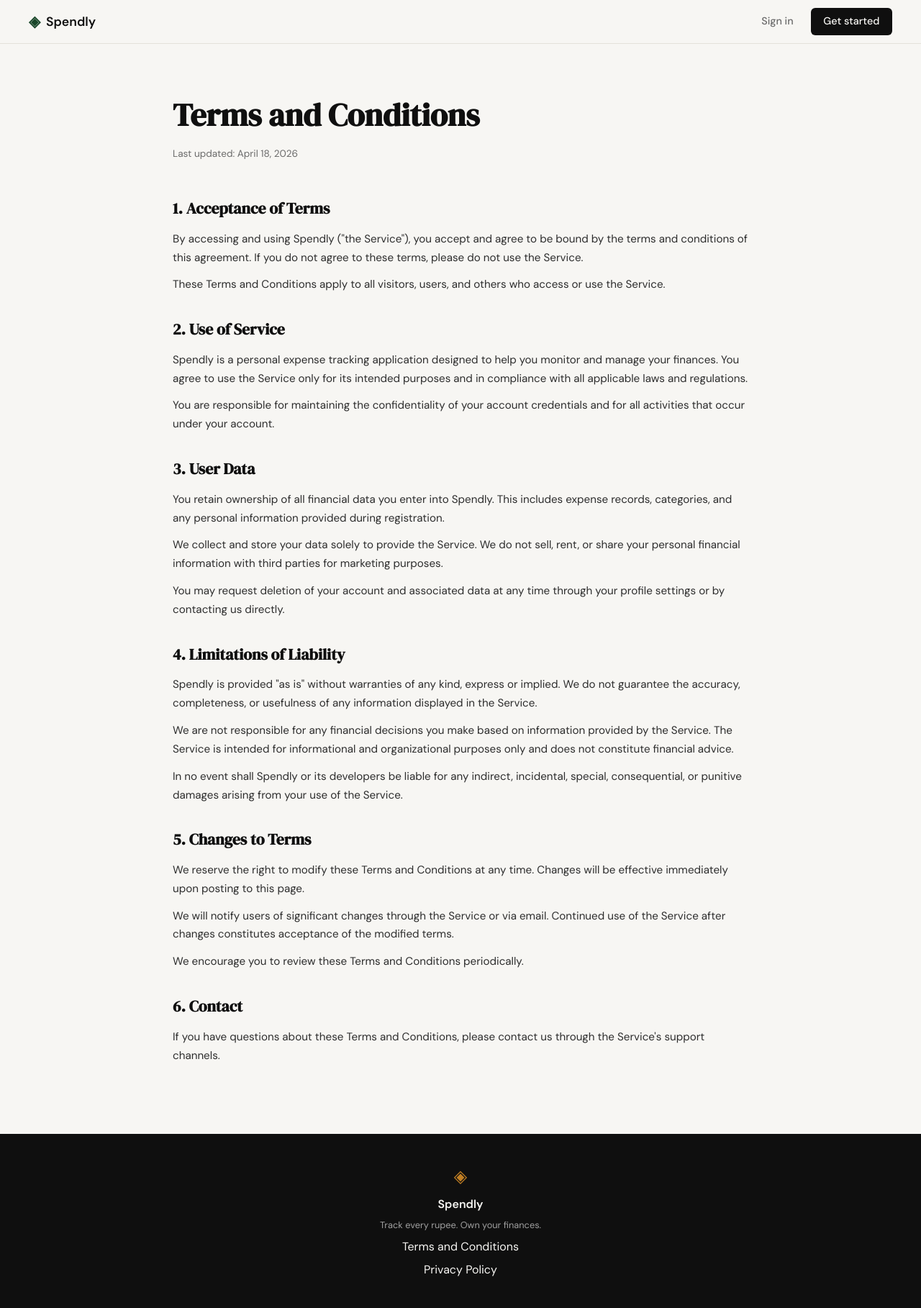
After one commit to srvmann/Expenditures, a Flask app: page /terms in a window 1280 px wide. The commit adds this page. Shown: the whole page at 72% size. Run offline with Flask 3, Linux system fonts and the light colour scheme.

Commit message:
added terms and condition policiy to footer using claude

```diff
--- a/app.py
+++ b/app.py
@@ -20,6 +20,11 @@ def register():
 @app.route("/login")
 def login():
     return render_template("login.html")
+
+
+@app.route("/terms")
+def terms():
+    return render_template("terms.html")
 
 
 # ------------------------------------------------------------------ #
--- a/static/css/style.css
+++ b/static/css/style.css
@@ -478,6 +478,55 @@ a { color: inherit; text-decoration: none; }
 .auth-switch a:hover { text-decoration: underline; }
 
 /* ------------------------------------------------------------------ */
+/* Legal pages (Terms, Privacy)                                        */
+/* ------------------------------------------------------------------ */
+
+.legal-page {
+    min-height: calc(100vh - 60px - 100px);
+    padding: 4rem 2rem;
+}
+
+.legal-inner {
+    max-width: 800px;
+    margin: 0 auto;
+}
+
+.legal-title {
+    font-family: var(--font-display);
+    font-size: clamp(2rem, 4vw, 2.75rem);
+    color: var(--ink);
+    margin-bottom: 0.5rem;
+}
+
+.legal-updated {
+    font-size: 0.85rem;
+    color: var(--ink-muted);
+    margin-bottom: 3rem;
+}
+
+.legal-section {
+    margin-bottom: 2rem;
+}
+
+.legal-section h2 {
+    font-family: var(--font-display);
+    font-size: 1.35rem;
+    color: var(--ink);
+    margin-bottom: 0.75rem;
+}
+
+.legal-section p {
+    font-size: 0.95rem;
+    color: var(--ink-soft);
+    line-height: 1.7;
+    margin-bottom: 0.75rem;
+}
+
+.legal-section p:last-child {
+    margin-bottom: 0;
+}
+
+/* ------------------------------------------------------------------ */
 /* Footer                                                              */
 /* ------------------------------------------------------------------ */
 
--- a/templates/base.html
+++ b/templates/base.html
@@ -34,7 +34,7 @@
             <span class="brand-icon">◈</span>
             <span class="footer-name">Spendly</span>
             <p class="footer-copy">Track every rupee. Own your finances.</p>
-            <a href="#">Terms and Conditions</a>
+            <a href="/terms">Terms and Conditions</a>
             <a href="#">Privacy Policy</a>
         </div>
     </footer>
--- /dev/null
+++ b/templates/terms.html
@@ -0,0 +1,52 @@
+{% extends "base.html" %}
+
+{% block title %}Terms and Conditions — Spendly{% endblock %}
+
+{% block content %}
+
+<section class="legal-page">
+    <div class="legal-inner">
+        <h1 class="legal-title">Terms and Conditions</h1>
+        <p class="legal-updated">Last updated: April 18, 2026</p>
+
+        <div class="legal-section">
+            <h2>1. Acceptance of Terms</h2>
+            <p>By accessing and using Spendly ("the Service"), you accept and agree to be bound by the terms and conditions of this agreement. If you do not agree to these terms, please do not use the Service.</p>
+            <p>These Terms and Conditions apply to all visitors, users, and others who access or use the Service.</p>
+        </div>
+
+        <div class="legal-section">
+            <h2>2. Use of Service</h2>
+            <p>Spendly is a personal expense tracking application designed to help you monitor and manage your finances. You agree to use the Service only for its intended purposes and in compliance with all applicable laws and regulations.</p>
+            <p>You are responsible for maintaining the confidentiality of your account credentials and for all activities that occur under your account.</p>
+        </div>
+
+        <div class="legal-section">
+            <h2>3. User Data</h2>
+            <p>You retain ownership of all financial data you enter into Spendly. This includes expense records, categories, and any personal information provided during registration.</p>
+            <p>We collect and store your data solely to provide the Service. We do not sell, rent, or share your personal financial information with third parties for marketing purposes.</p>
+            <p>You may request deletion of your account and associated data at any time through your profile settings or by contacting us directly.</p>
+        </div>
+
+        <div class="legal-section">
+            <h2>4. Limitations of Liability</h2>
+            <p>Spendly is provided "as is" without warranties of any kind, express or implied. We do not guarantee the accuracy, completeness, or usefulness of any information displayed in the Service.</p>
+            <p>We are not responsible for any financial decisions you make based on information provided by the Service. The Service is intended for informational and organizational purposes only and does not constitute financial advice.</p>
+            <p>In no event shall Spendly or its developers be liable for any indirect, incidental, special, consequential, or punitive damages arising from your use of the Service.</p>
+        </div>
+
+        <div class="legal-section">
+            <h2>5. Changes to Terms</h2>
+            <p>We reserve the right to modify these Terms and Conditions at any time. Changes will be effective immediately upon posting to this page.</p>
+            <p>We will notify users of significant changes through the Service or via email. Continued use of the Service after changes constitutes acceptance of the modified terms.</p>
+            <p>We encourage you to review these Terms and Conditions periodically.</p>
+        </div>
+
+        <div class="legal-section">
+            <h2>6. Contact</h2>
+            <p>If you have questions about these Terms and Conditions, please contact us through the Service's support channels.</p>
+        </div>
+    </div>
+</section>
+
+{% endblock %}
```
